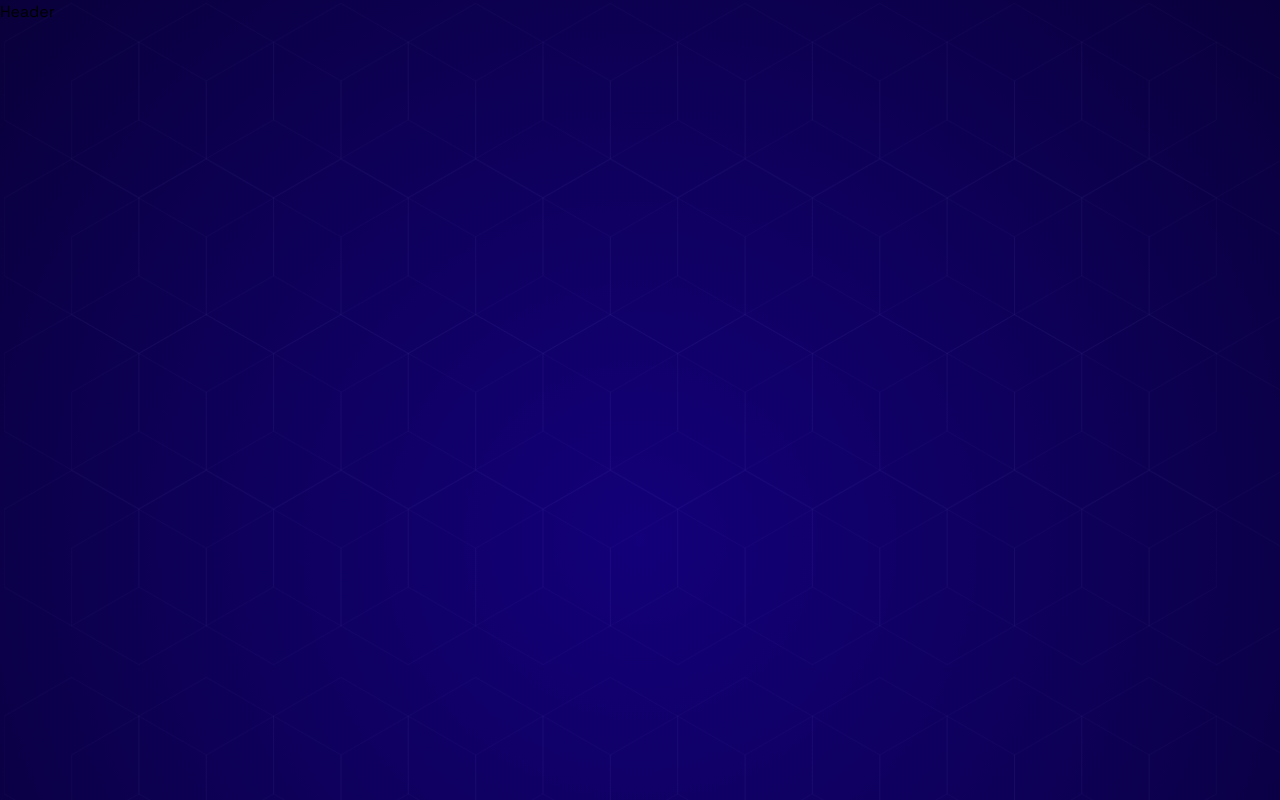
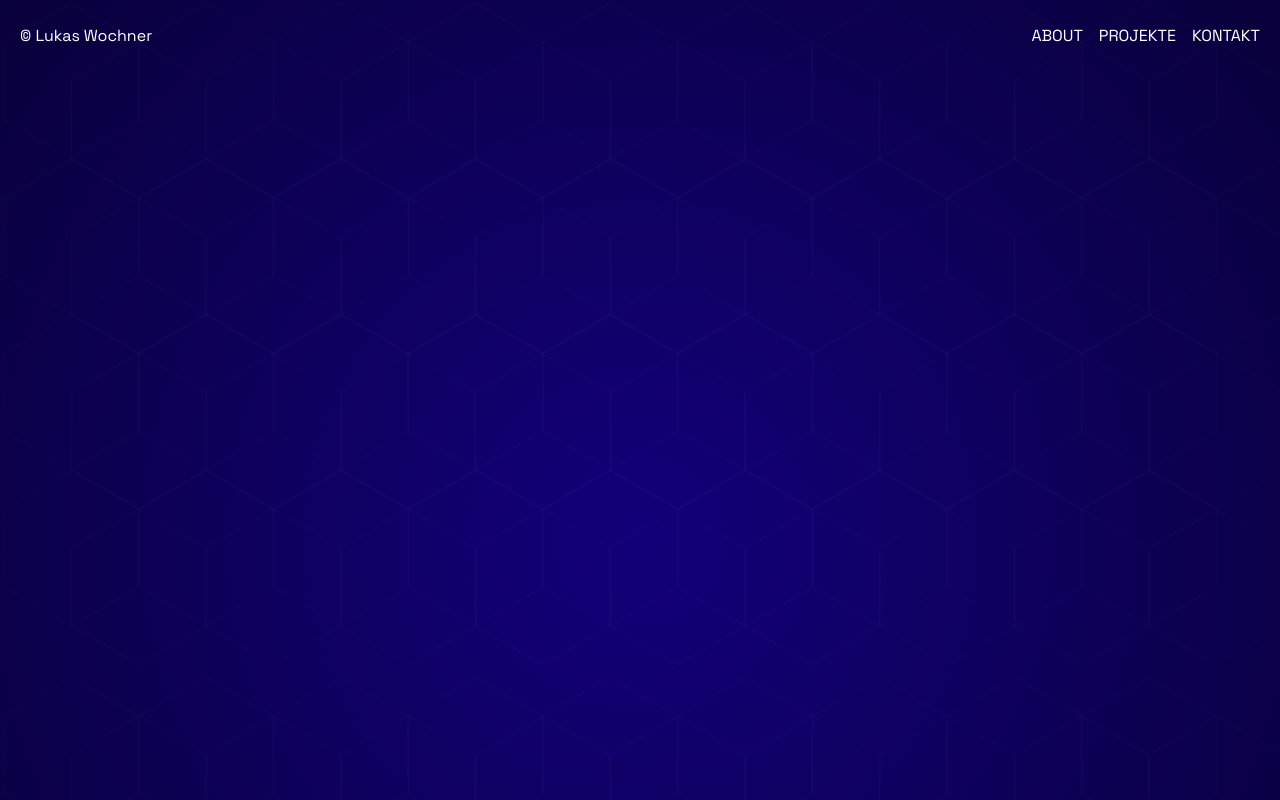
Before and after one commit to MrDigii/portfolio-web, a Next.js app: page / in a window 1280 px wide. Shown: the top 800 px of the page. Built offline with nearby package versions, Linux system fonts and the light colour scheme.

Commit message:
feat: adding navigation

```diff
--- a/app/globals.css
+++ b/app/globals.css
@@ -3,6 +3,8 @@
 :root {
     --background: #ffffff;
     --foreground: #171717;
+    --primary: #ec646b;
+    --secondary: #8a8bc9;
 
     --header-height: 1080px;
     --footer-height: 300px;
@@ -11,6 +13,8 @@
 @theme inline {
     --color-background: var(--background);
     --color-foreground: var(--foreground);
+    --color-primary: var(--primary);
+    --color-secondary: var(--secondary);
     --font-sans: var(--font-space-grotesk);
     --font-mono: var(--font-fira-mono);
 }
--- a/app/page.tsx
+++ b/app/page.tsx
@@ -1,10 +1,18 @@
 import * as Layout from '@/components/blocks/Layout';
+import Navigation from '@/components/blocks/Navigation';
 
 export default function Home() {
     return (
         <Layout.View>
             <Layout.Header className="bg-gray-400 text-black h-270">
-                Header
+                <Navigation
+                    title="© Lukas Wochner"
+                    items={[
+                        { label: 'About', href: '#about' },
+                        { label: 'Projekte', href: '#projects' },
+                        { label: 'Kontakt', href: '#contact' },
+                    ]}
+                />
             </Layout.Header>
             <Layout.Main className="bg-white h-400">Main</Layout.Main>
             <Layout.Footer className="bg-red-500 text-black h-75">
--- a/components/blocks/Layout.tsx
+++ b/components/blocks/Layout.tsx
@@ -54,14 +54,22 @@ const Header = forwardRef<
             headerRef.current.offsetHeight;
 
         const root = document.documentElement;
-        root.style.setProperty('--header-gradient-x', `${xPercent}%`);
-        root.style.setProperty('--header-gradient-y', `${yPercent}%`);
+
+        if (xPercent <= 100) {
+            root.style.setProperty('--header-gradient-x', `${xPercent}%`);
+        }
+
+        if (yPercent <= 100) {
+            root.style.setProperty('--header-gradient-y', `${yPercent}%`);
+        }
     }, [mouseX, mouseY]);
 
     return (
         <header ref={headerRef} className={cn('layout__header', className)}>
             <div className="layout__header__bg" />
-            <div>{children}</div>
+            <div className="mx-auto w-full max-w-7xl py-6 px-4 text-white md:px-5">
+                {children}
+            </div>
         </header>
     );
 });
--- /dev/null
+++ b/components/blocks/Navigation.tsx
@@ -0,0 +1,46 @@
+import { isValidArray } from '@/lib/arrays';
+import { cn } from '@/lib/utils';
+import Link from 'next/link';
+import { FC } from 'react';
+
+export interface NavItem {
+    label: string;
+    href: string;
+    isExternal?: boolean;
+}
+
+const Navigation: FC<{
+    title?: string;
+    items?: NavItem[];
+    className?: string;
+}> = ({ title, items, className }) => {
+    return (
+        <nav className={cn('flex space-between', className)}>
+            {title && (
+                <span className="font-sans font-normal text-base">{title}</span>
+            )}
+            {isValidArray(items, false) && (
+                <ul
+                    aria-label="main navigation"
+                    className="flex gap-4 items-center ml-auto"
+                >
+                    {items?.map((item, i) => (
+                        <li key={i}>
+                            <Link
+                                href={item.href}
+                                className={cn(
+                                    'font-normal text-base uppercase py-1 border-b border-b-transparent outline-none transition-colors',
+                                    'hover:border-b-secondary focus-visible:border-b-secondary'
+                                )}
+                            >
+                                {item.label}
+                            </Link>
+                        </li>
+                    ))}
+                </ul>
+            )}
+        </nav>
+    );
+};
+
+export default Navigation;
```
Also changed, not shown: 1 other file (tests, documents, lock files or other folders).
